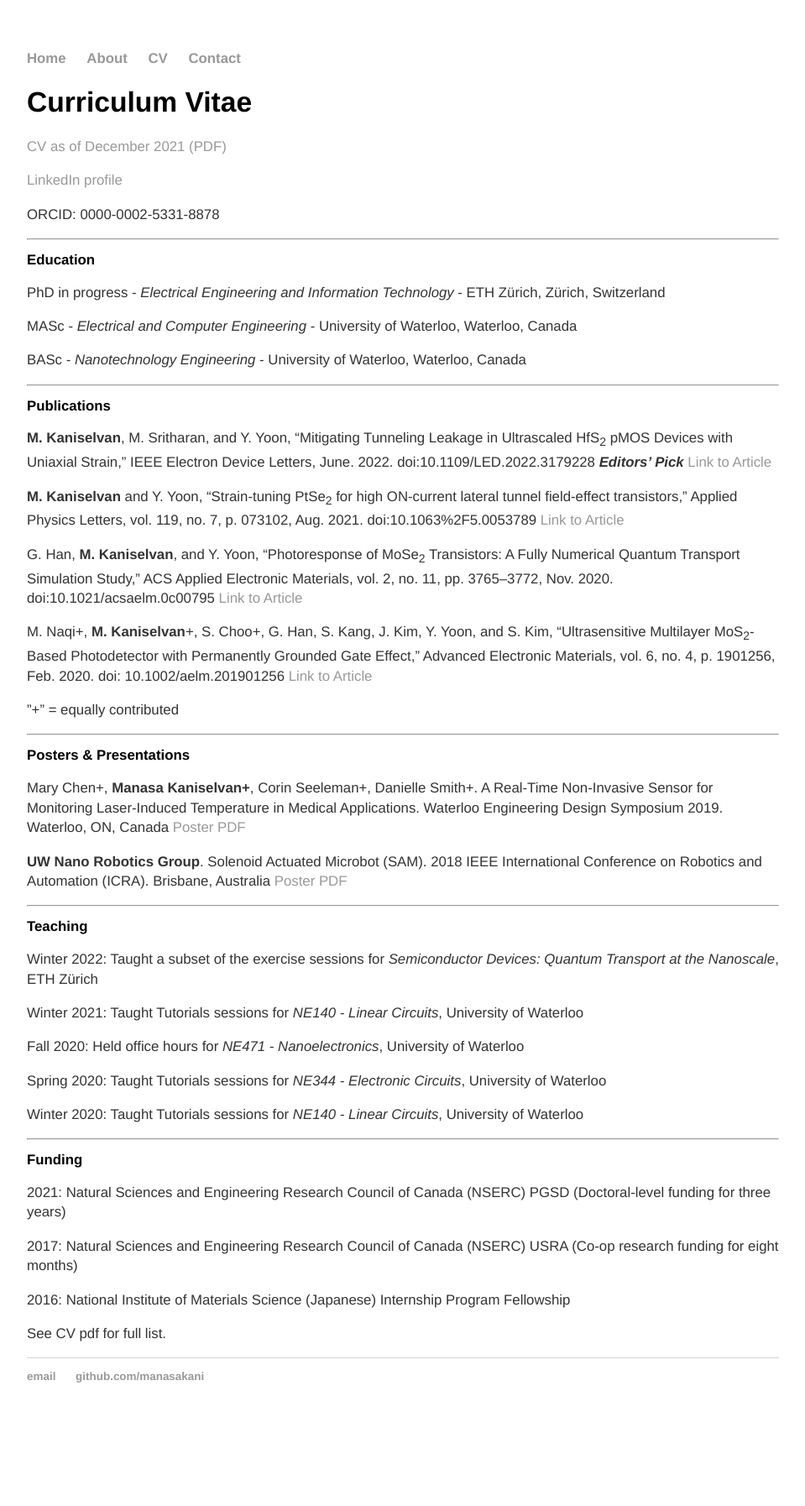
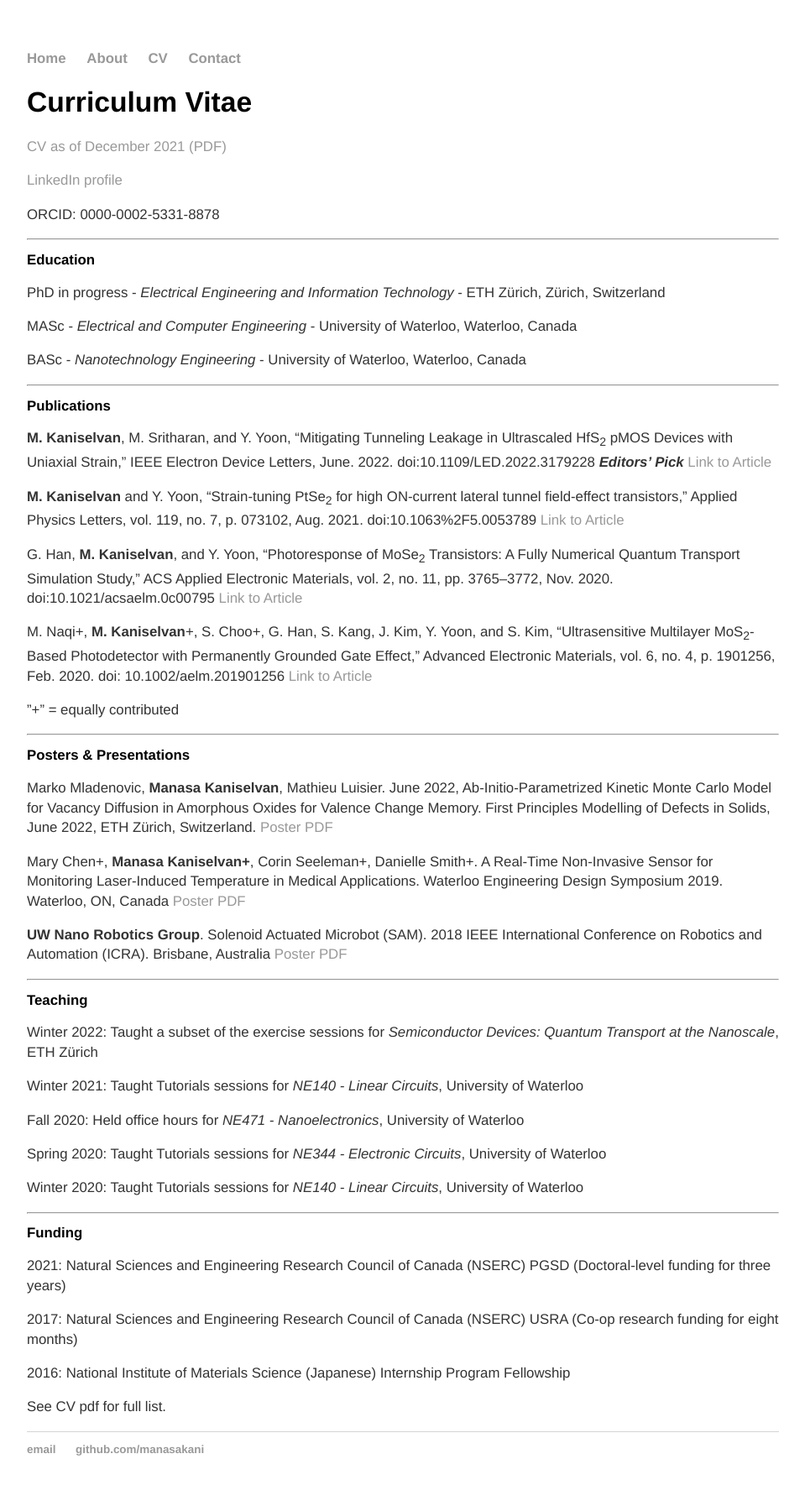
Before and after one commit to manasakani/manaskani.github.io, a Jekyll site: the page built from cv/index.md, in a window 1280 px wide. Shown: the whole page at 84% size, without its empty margins (160-1119 px from the left). Built offline with Jekyll 4.4.1, drawn with Linux system fonts in a browser that asks for light colours; before the commit the page ends 1707 px from its top, so only the background shows below that.

Commit message:
Update index.md

```diff
--- a/cv/index.md
+++ b/cv/index.md
@@ -47,6 +47,8 @@ doi: 10.1002/aelm.201901256 [Link to Article](https://onlinelibrary.wiley.com/do
 
 ## Posters & Presentations
 
+Marko Mladenovic, **Manasa Kaniselvan**, Mathieu Luisier. June 2022, Ab-Initio-Parametrized Kinetic Monte Carlo Model for Vacancy Diffusion in Amorphous Oxides for Valence Change Memory. First Principles Modelling of Defects in Solids, June 2022, ETH Zürich, Switzerland. [Poster PDF](/media/defects_in_solids_poster.pdf)
+
 Mary Chen+, **Manasa Kaniselvan+**, Corin Seeleman+, Danielle Smith+. A Real-Time Non-Invasive Sensor for Monitoring Laser-Induced Temperature in Medical Applications. Waterloo Engineering Design Symposium 2019. Waterloo, ON, Canada [Poster PDF](/media/FYDP2019.pdf)
 
 **UW Nano Robotics Group**. Solenoid Actuated Microbot (SAM). 2018 IEEE International Conference on Robotics and Automation (ICRA). Brisbane, Australia [Poster PDF](/media/ICRA2018.pdf)
```
